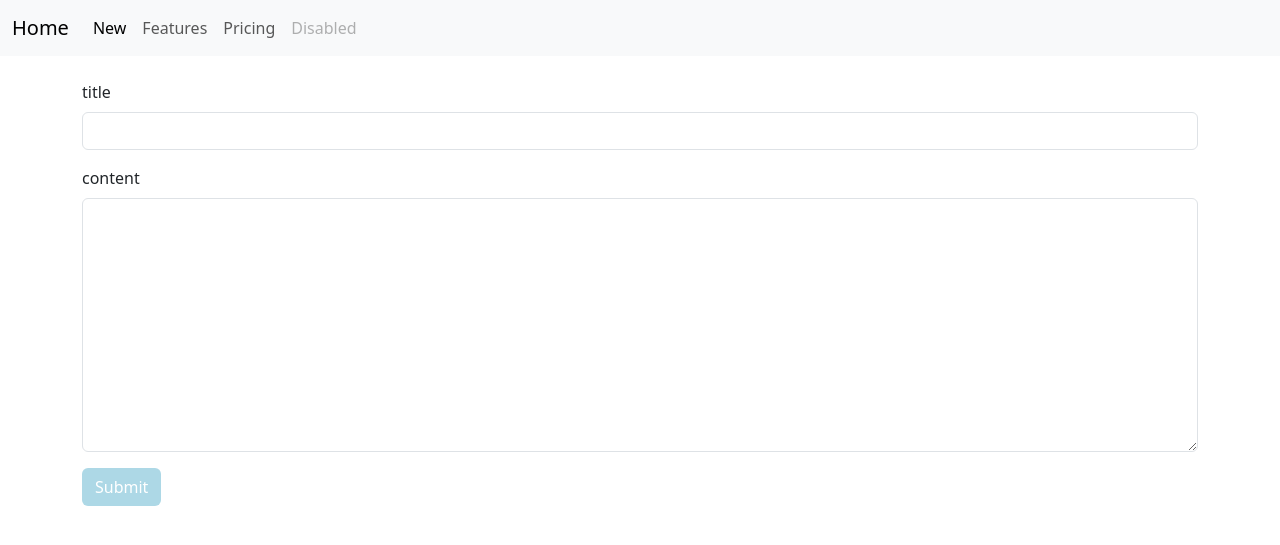
After one commit to hansolki/board, a Django app: template articles/templates/new.html in a window 1280 px wide. The commit adds this page. Shown: the top 545 px of the page. Run offline with Django 4.2, Linux system fonts and the light colour scheme; the template is opened without the code that fills it, so the values that code supplies are empty.

Commit message:
Create 기능 구현

```diff
--- /dev/null
+++ b/articles/templates/new.html
@@ -0,0 +1,19 @@
+{% extends 'base.html' %}
+
+{% block body %}
+    <form action="{% url 'articles:create' %}" class="mt-4" method="POST">
+        {% csrf_token %}
+        <div class="mb-3">
+            <label for="title" class="form-label">title</label>
+            <input type="text" class="form-control" id="title" name="title">
+        </div>
+
+        <div class="mb-3">
+            <label for="content" class="form-label">content</label>
+            <textarea name="content" id="content" cols="30" rows="10" class="form-control"></textarea>
+        </div>
+
+        <input type="submit" class="btn text-white" style="background-color: lightblue;">
+    </form>
+
+{% endblock %}
--- a/articles/urls.py
+++ b/articles/urls.py
@@ -6,4 +6,6 @@ app_name = 'articles'
 urlpatterns = [
     path('', views.index, name='index'),
     path('<int:id>/', views.detail, name='detail'),
+    path('new/', views.new, name='new'),
+    path('/create/', views.create, name='create')
 ]
--- a/templates/base.html
+++ b/templates/base.html
@@ -9,13 +9,13 @@
 <body>
     <nav class="navbar navbar-expand-lg bg-body-tertiary">
         <div class="container-fluid">
-          <a class="navbar-brand" href="#">Navbar</a>
+          <a class="navbar-brand" href="{% url 'articles:index' %}">Home</a>
           <button class="navbar-toggler" type="button" data-bs-toggle="collapse" data-bs-target="#navbarNavAltMarkup" aria-controls="navbarNavAltMarkup" aria-expanded="false" aria-label="Toggle navigation">
             <span class="navbar-toggler-icon"></span>
           </button>
           <div class="collapse navbar-collapse" id="navbarNavAltMarkup">
             <div class="navbar-nav">
-              <a class="nav-link active" aria-current="page" href="#">Home</a>
+              <a class="nav-link active" href="{% url 'articles:new' %}">New</a>
               <a class="nav-link" href="#">Features</a>
               <a class="nav-link" href="#">Pricing</a>
               <a class="nav-link disabled" aria-disabled="true">Disabled</a>
```
Also changed, not shown: articles/views.py (+17 -1 lines), board/settings.py (+5 -2 lines).
